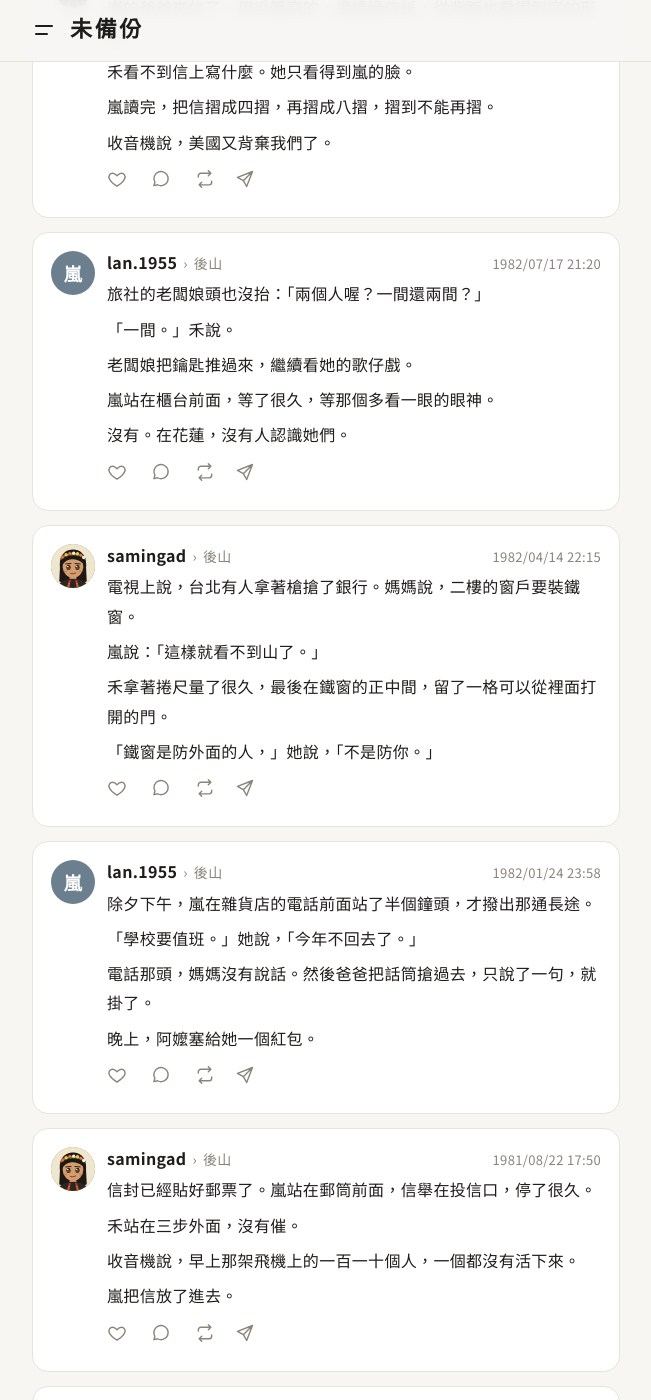
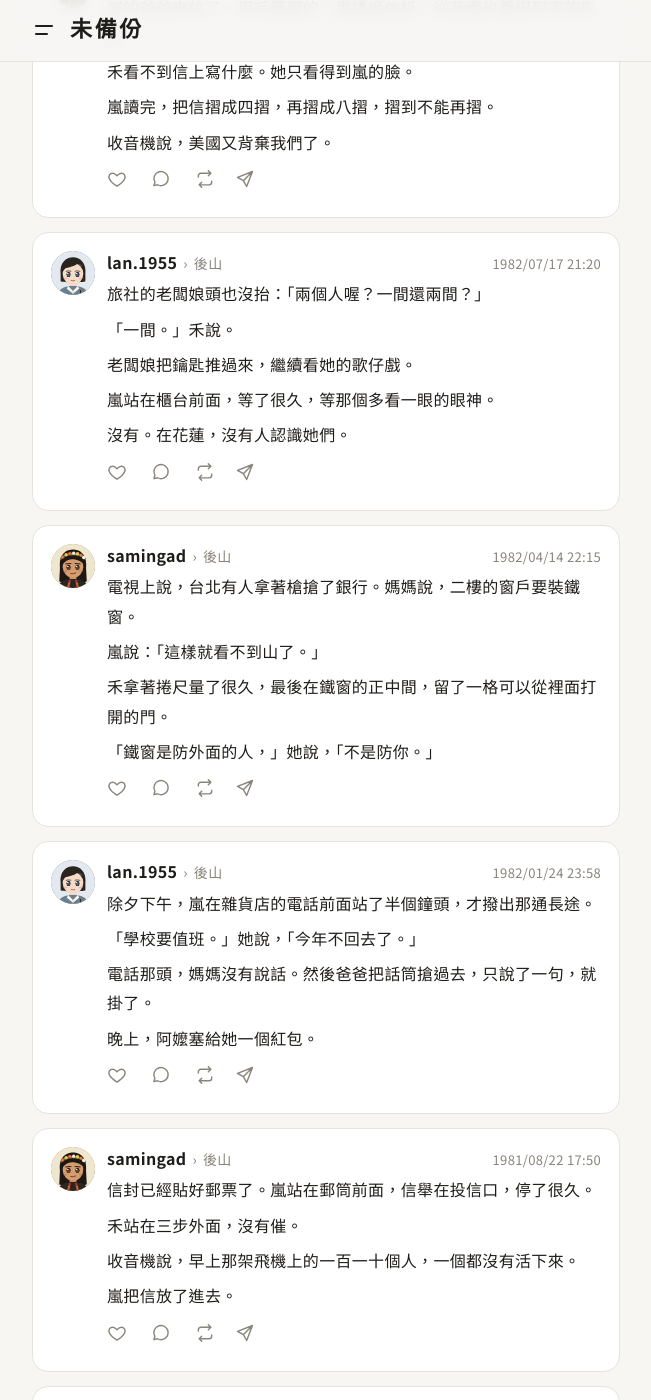
Before and after one commit to Sierra2121/weibeifen, a Jekyll site: the page built from index.html, in a window 1280 px wide and 1400 px high, scrolled down 35247 px. Shown: the whole window, without its empty margins (314-965 px from the left). Built offline with Jekyll 4.4.1, drawn with Linux system fonts in a browser that asks for light colours.

Commit message:
嵐：新增頭貼
Co-Authored-By: Claude Opus 5.5 <noreply@anthropic.com>
Claude-Session: https://claude.ai/code/session_01VPttWQbLdkaqc7D5pe1xPg

```diff
--- a/_data/characters.yml
+++ b/_data/characters.yml
@@ -66,6 +66,7 @@ lan:
   name: 嵐
   handle: lan.1955
   novel: houshan
+  avatar: lan.svg
   glyph: 嵐
   color: "#6b7f8e"
   bio: 彰化人，1980 年自己申請調到台東教國小。報紙每一版都讀。
```
Also changed, not shown: assets/avatars/lan.svg (added).
